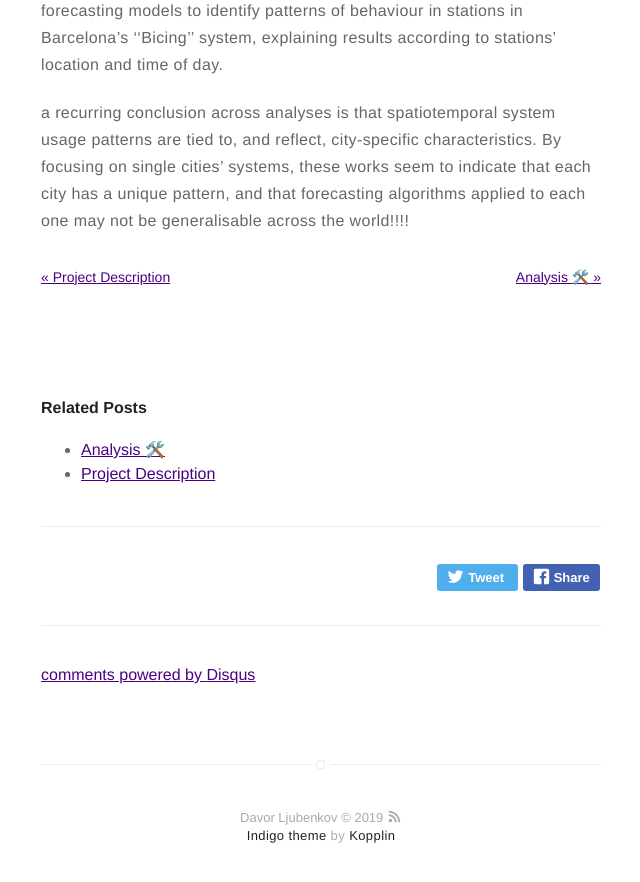
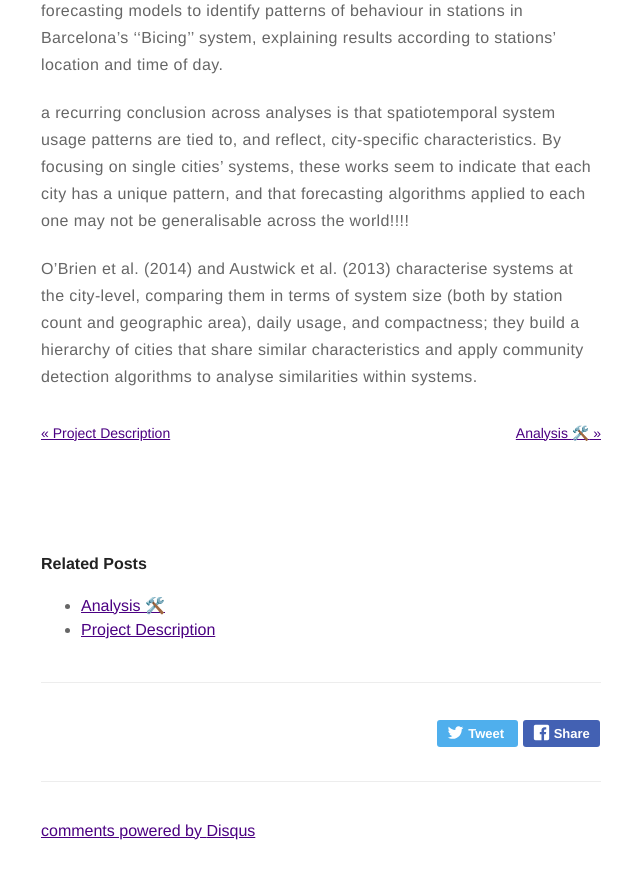
Before and after one commit to dljubenk/dljubenk.github.io, a Jekyll site: the page built from _posts/2019-02-06-literature-study.markdown, in a window 1280 px wide and 900 px high, scrolled down 9100 px. Shown: the top 882 px of the window, without its empty margins (319-959 px from the left). Built offline with Jekyll 4.4.1, drawn with Linux system fonts in a browser that asks for light colours; emoji names are drawn with the system emoji font; comment, search, counter and statistics services are not loaded.

Commit message:
Update 2019-02-06-literature-study.markdown

```diff
--- a/_posts/2019-02-06-literature-study.markdown
+++ b/_posts/2019-02-06-literature-study.markdown
@@ -232,6 +232,8 @@ stations in Barcelona’s ‘‘Bicing’’ system, explaining results accordin
 a recurring conclusion across analyses is that spatiotemporal system usage patterns are tied to, and reflect, city-specific
 characteristics. By focusing on single cities’ systems, these works seem to indicate that each city has a unique pattern, and that forecasting algorithms applied to each one may not be generalisable across the world!!!!
 
+O’Brien et al. (2014) and Austwick et al. (2013) characterise systems at the city-level, comparing them in terms of system size (both by station count and geographic area), daily usage, and compactness; they build a hierarchy of cities that share similar characteristics and apply community detection algorithms to analyse similarities within systems.
+
 
 
 
```
